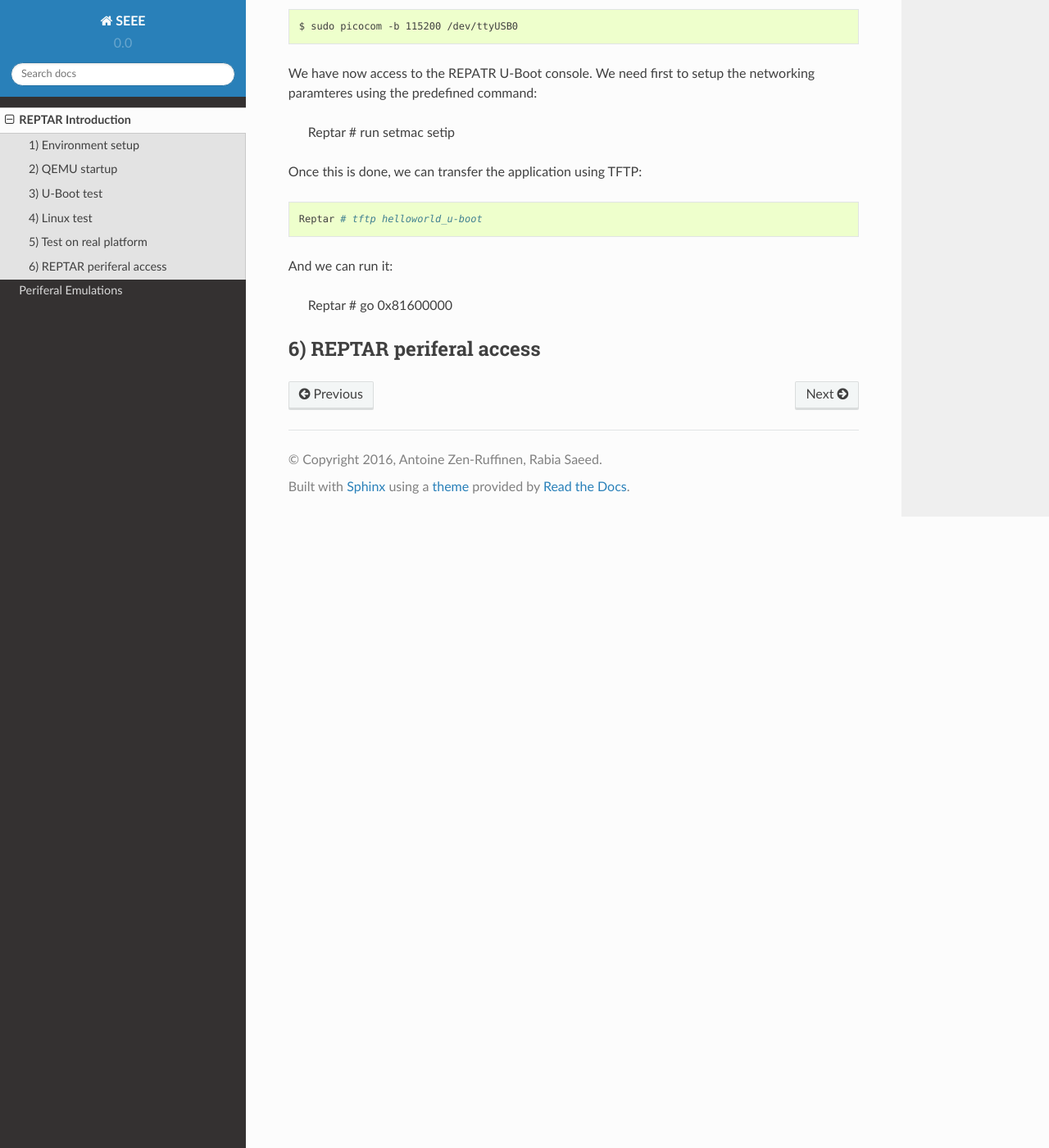
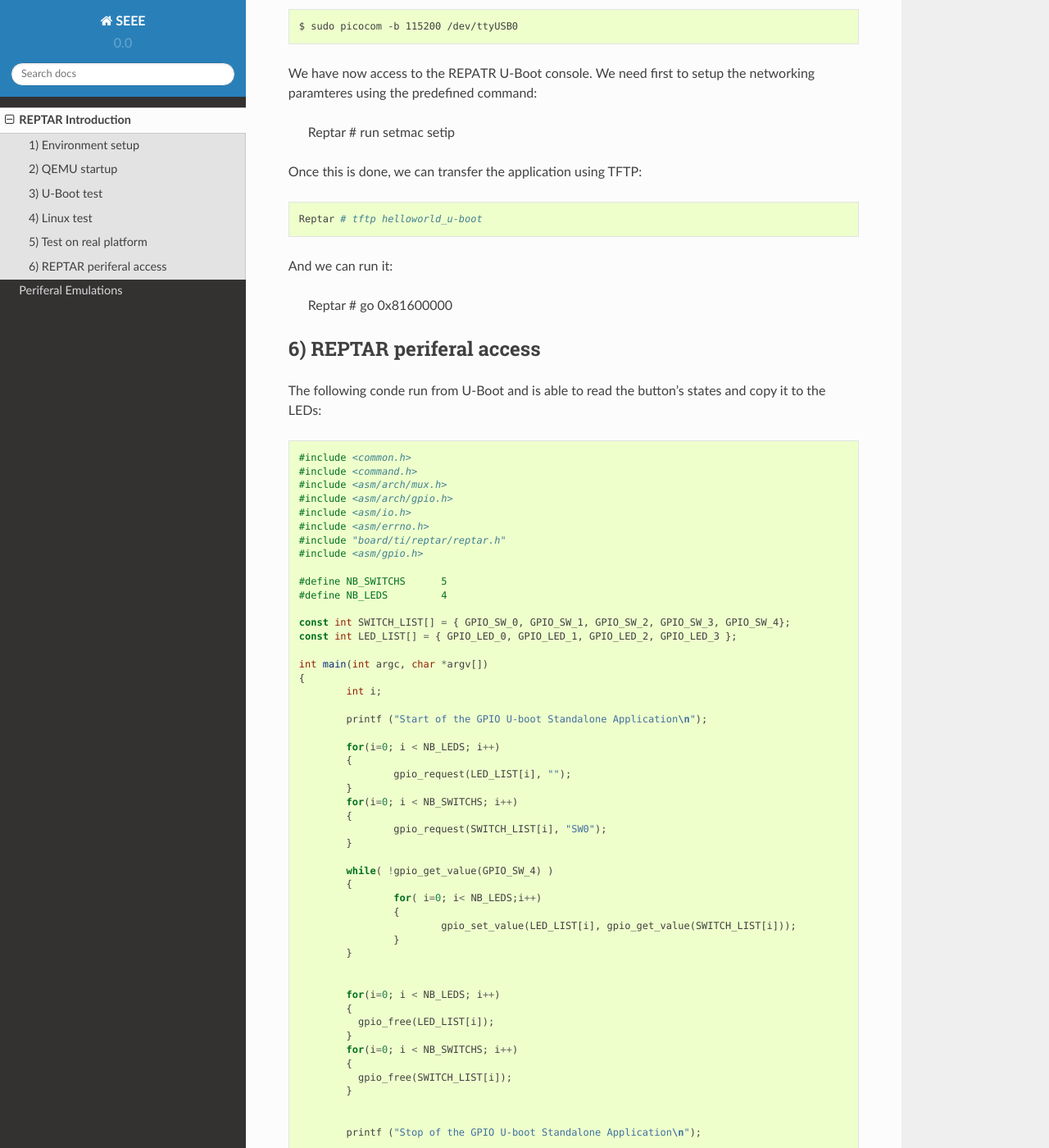
Before and after one commit to AntoineZen/SEEE, a Sphinx documentation site: the page built from report/source/lab1.rst, in a window 1280 px wide and 1400 px high, scrolled down 11580 px. Shown: the whole window at 82% size. Built offline with Sphinx 7.4.7 and the Read the Docs theme 2.0.0, drawn with Linux system fonts in a browser that asks for light colours; some of the changed text lies outside the part shown.

Commit message:
Added last part of lab1
Signed-off-by: AntoineZen <antoine.zen@gmail.com>

```diff
--- a/report/source/lab1.rst
+++ b/report/source/lab1.rst
@@ -578,3 +578,67 @@ And we can run it:
 
 6) REPTAR periferal access
 --------------------------
+
+The following conde run from U-Boot and is able to read the button's states and copy it to the LEDs:
+
+.. code-block:: c
+
+	#include <common.h>
+	#include <command.h>
+	#include <asm/arch/mux.h>
+	#include <asm/arch/gpio.h>
+	#include <asm/io.h>
+	#include <asm/errno.h>
+	#include "board/ti/reptar/reptar.h"
+	#include <asm/gpio.h>
+
+	#define NB_SWITCHS 	5
+	#define NB_LEDS 	4
+
+	const int SWITCH_LIST[] = { GPIO_SW_0, GPIO_SW_1, GPIO_SW_2, GPIO_SW_3, GPIO_SW_4};
+	const int LED_LIST[] = { GPIO_LED_0, GPIO_LED_1, GPIO_LED_2, GPIO_LED_3 };
+
+	int main(int argc, char *argv[])
+	{
+		int i;
+
+		printf ("Start of the GPIO U-boot Standalone Application\n");
+
+		for(i=0; i < NB_LEDS; i++)
+		{
+			gpio_request(LED_LIST[i], "");
+		}
+		for(i=0; i < NB_SWITCHS; i++)
+		{
+			gpio_request(SWITCH_LIST[i], "SW0");
+		}
+
+		while( !gpio_get_value(GPIO_SW_4) )
+		{
+			for( i=0; i< NB_LEDS;i++)
+			{
+				gpio_set_value(LED_LIST[i], gpio_get_value(SWITCH_LIST[i]));
+			}
+		}
+
+
+		for(i=0; i < NB_LEDS; i++)
+		{
+		  gpio_free(LED_LIST[i]);
+		}
+		for(i=0; i < NB_SWITCHS; i++)
+		{
+		  gpio_free(SWITCH_LIST[i]);
+		}
+
+
+		printf ("Stop of the GPIO U-boot Standalone Application\n");
+
+		return (0);
+}
+
+We can run it simply from the U-Boot prompt of the Reptar board::
+
+
+    Reptar # tftp gpio_u-boot
+    Reptar # go 0x81600000
```
